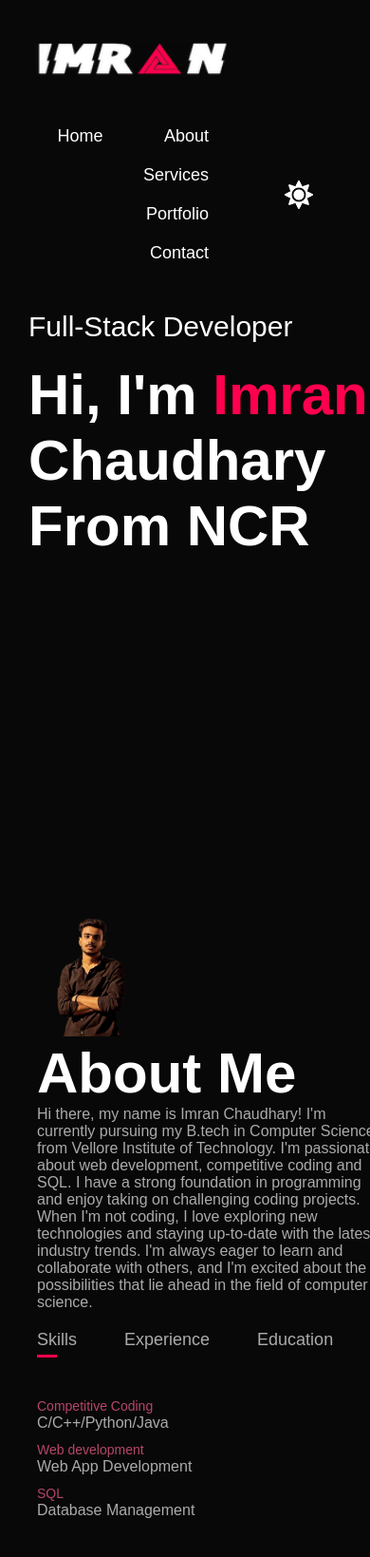
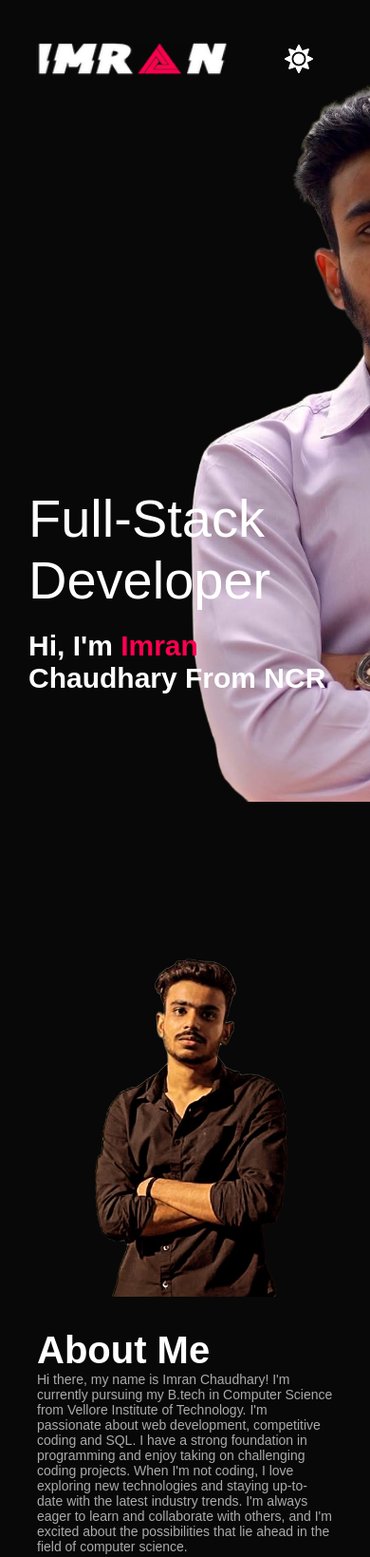
Before and after one commit to imran2103/portfolio, a plain HTML site: page index.html in a window 390 px wide. Shown: the top 1639 px of the page at 95% size. Drawn offline with nearby package versions, Linux system fonts and the light colour scheme.

Commit message:
Update style.css

```diff
--- a/style.css
+++ b/style.css
@@ -375,6 +375,73 @@ form .btn2{
   }
 }
 
+nav .material-symbols-outlined{
+    display: none;
+}
+
+@media only screen and (max-width: 600px){
+    #header{
+        background-image: url(backgong.png);
+        background-position: 0px 0px;
+
+    }
+    .header-text{
+        margin-top: 100%;
+        font-size: 56px;
+    }
+    .header-text h1{
+        font-size: 30px;
+    }
+    nav .material-symbols-outlined{
+        display: block;
+        font-size: 25px;
+    }
+    nav ul{
+        background-color: #ff004f;
+        position: fixed;
+        top: 0;
+        right: -250px;
+        width: 200px;
+        height: 100vh;
+        padding-top: 50px;
+
+    }
+    nav ul li{
+        display: block;
+        margin: 25px;
+    }
+
+    nav ul .material-symbols-outlined{
+        position: absolute;
+        top: 25px;
+        left: 25px;
+        cursor: pointer;
+    }
+    .sub-title{
+        font-size: 40px;
+    }
+    .about-col-1, .about-col-2{
+        flex-basis: 100%;
+    }
+    .about-col-1{
+        margin-bottom: 30px;
+    }
+    .about-col-2{
+        font-size: 14px;
+    }
+    .contact-left, .contact-right{
+        flex-basis: 100%;
+    }
+    .tab-links{
+        font-size: 16px;
+        margin-right: 20px;
+    }
+    .copyright{
+        font-size: 14px;
+    }
+}
+
+
 
 
 
```
